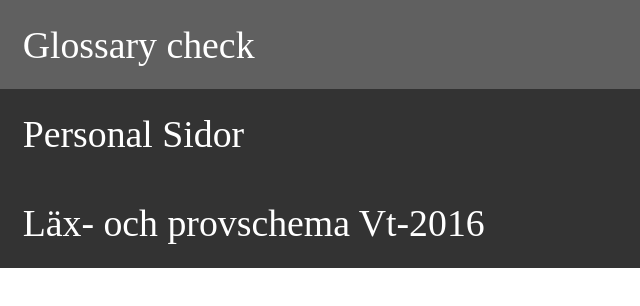
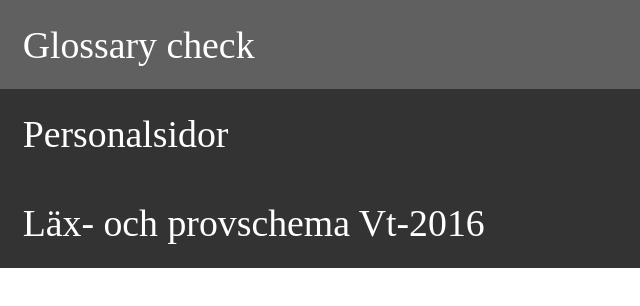
Before and after one commit to Zetagon/Zetagon.github.io, a plain HTML site: page index.html in a window 1280 px wide. Shown: the full height of the page, 0-640 px from the left. Drawn offline with Linux system fonts and the light colour scheme.

Commit message:
Fixade sär skrivning

```diff
--- a/index.html
+++ b/index.html
@@ -37,7 +37,7 @@
 <body>
 <ul>
 <a href = "/Zetagon.github.io/glossary.html"><li>Glossary check</li></a>
-<a href = "personal_sidor.html"><li>Personal Sidor</li></a>
+<a href = "personal_sidor.html"><li>Personalsidor</li></a>
 <a href = "https://docs.google.com/spreadsheets/d/1SHmsBKmV_aQfjcmjqnR8nZO5HrpZMAwjLo4cfuZzS8s/edit#gid=1583367581"><li>Läx- och provschema Vt-2016</li></a>
 </ul>
 </body>
```
